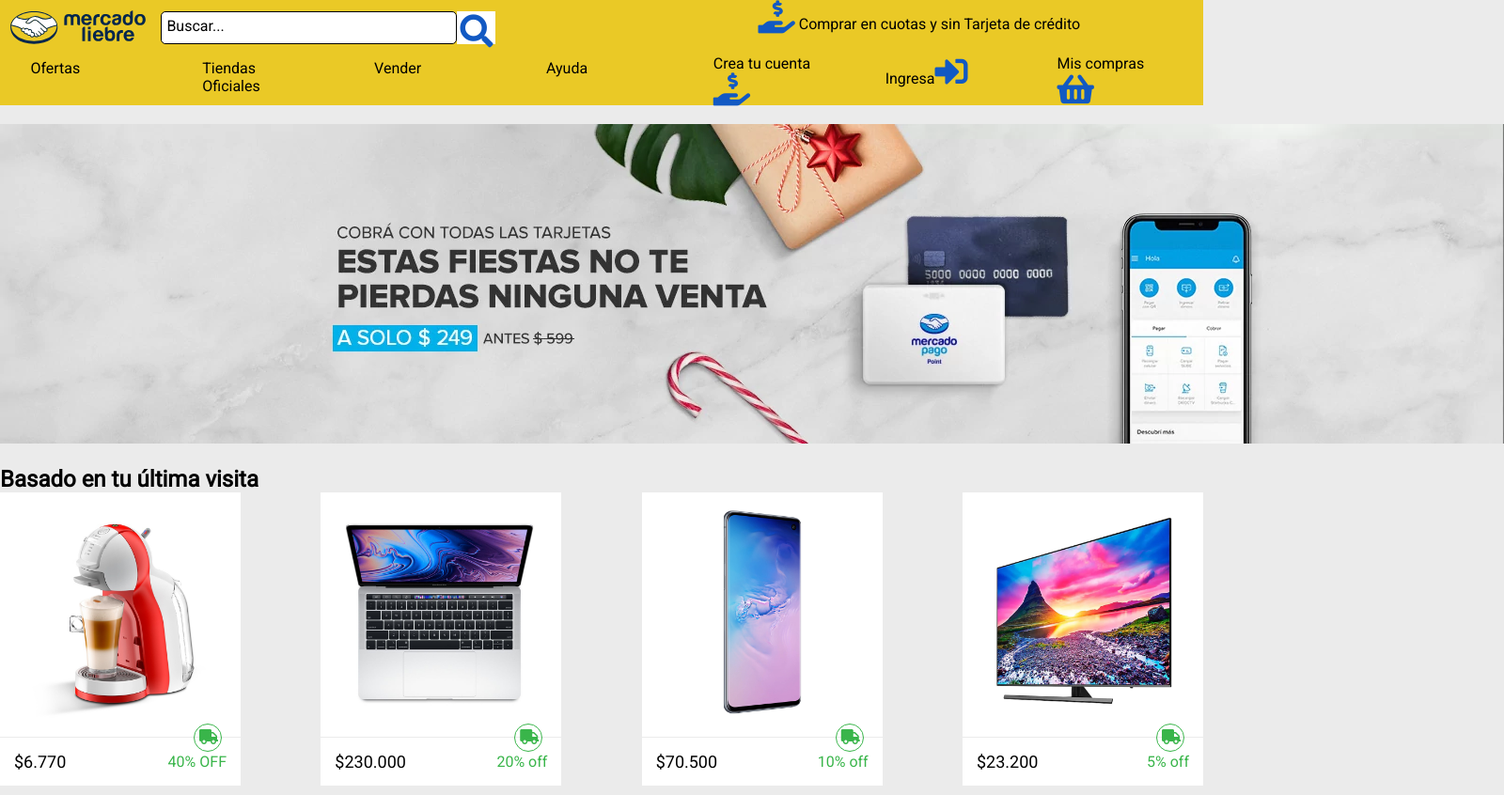
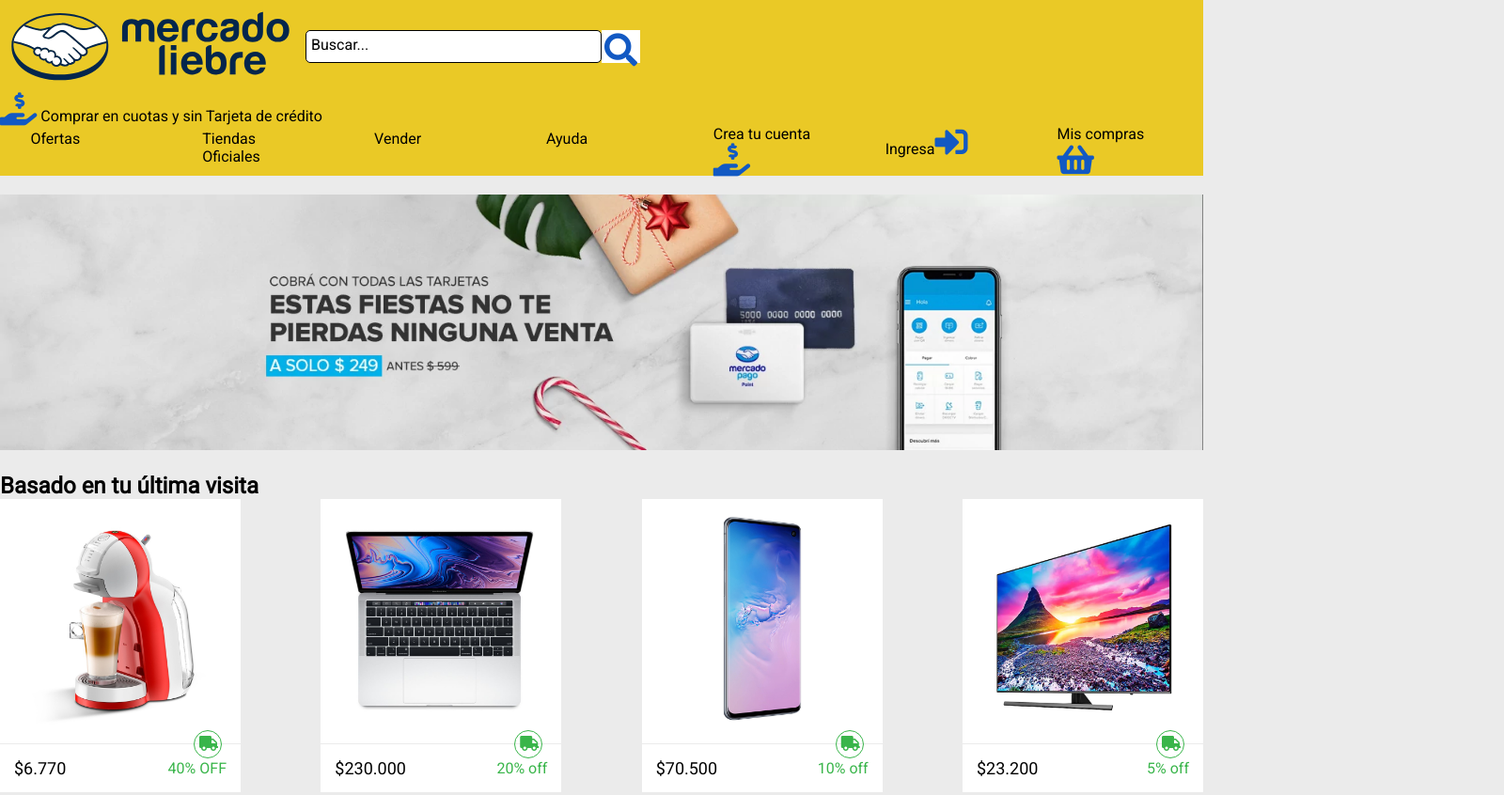
Before and after one commit to ValenDuarte1918/Proyecto-MercadoLiebre, a website: page Views/home.html in a window 1280 px wide. Shown: the top 846 px of the page at 94% size, 1600 px wide, since content can reach past the window. Drawn offline with Linux system fonts and the light colour scheme; files whose address does not match are found by name.

Commit message:
Cambios de responsive

```diff
--- a/Public/css/styles.css
+++ b/Public/css/styles.css
@@ -25,17 +25,19 @@
     margin: auto;
 }
 .logo{
-    width: 13%;
+    width: 25vw;
     padding: 10px;
 }
 .banner{
     padding: 20px 0px 20px;
+    width: 100vw;
 }
 .icono-buscador{
     background-color: #fff;
     position: relative;
     padding: 3px;
     height: 35px;
+
 }
 .input{
     background-color: #fff;
@@ -47,7 +49,7 @@
     height: 35px;
 }
 .barra-busqueda{
-    width: 50%;
+    width: 50vw;
     padding:5px;
     display: flex;
     align-items:center;
@@ -88,10 +90,6 @@
 }
 .burger-menu{
     font-family: 100px;
-
-
-
-
 }
 .burger-menu i{
     background-color: var(--Celeste);
```
